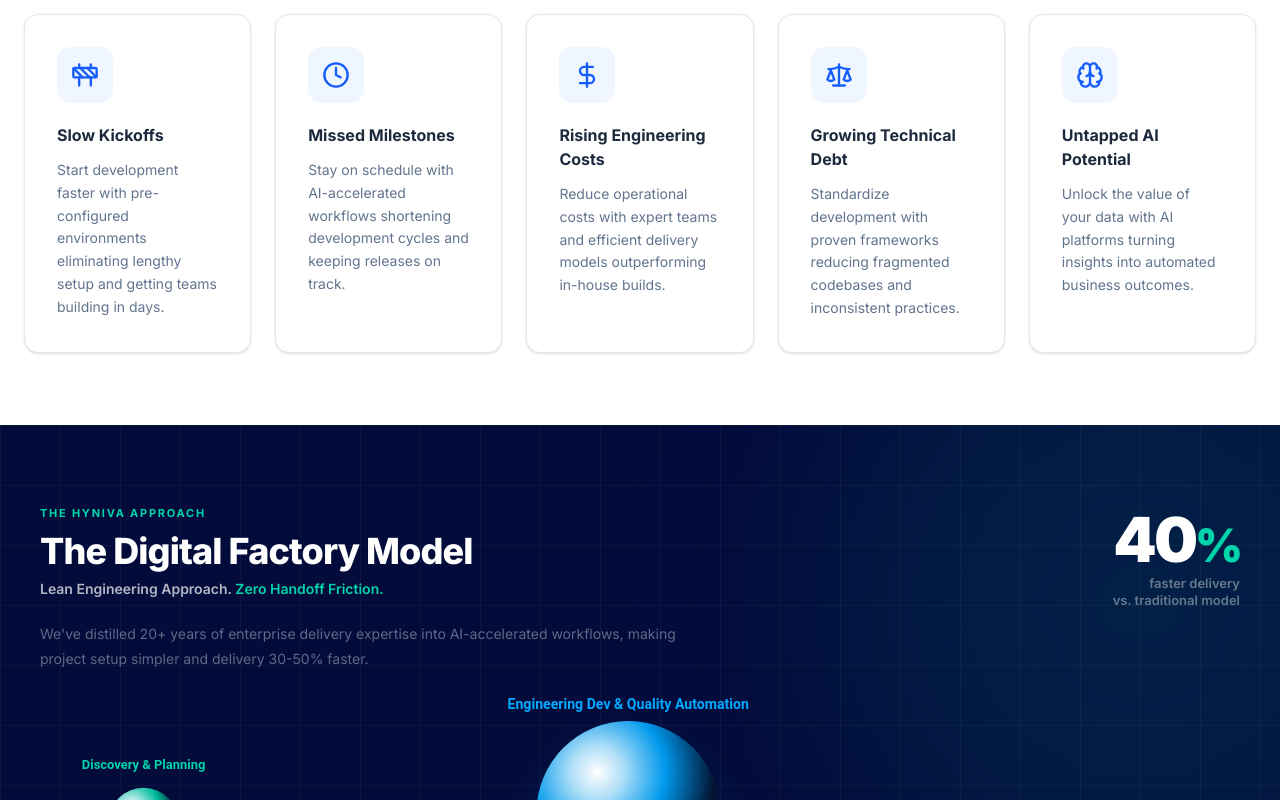
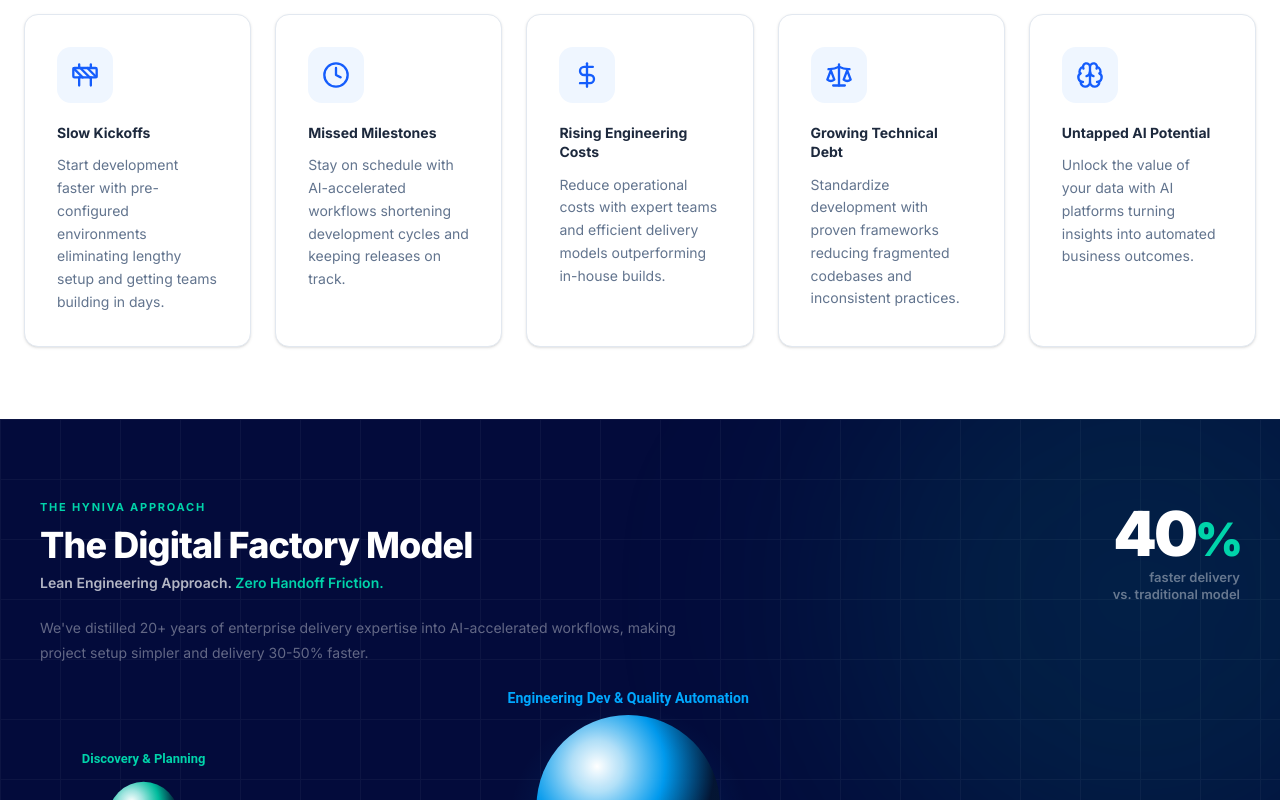
Before and after one commit to krishnavamsij/SimpleCube-Website, a Next.js app: page / in a window 1280 px wide. Shown: the part 1140-1940 px from the top of the page. Built offline with nearby package versions, Linux system fonts and the light colour scheme.

Commit message:
challenges: reduce title to text-sm so all titles fit on one line

```diff
--- a/src/components/challenges.tsx
+++ b/src/components/challenges.tsx
@@ -64,9 +64,7 @@
                                 </div>
 
                                 {/* Title */}
-                                <h3 className="text-base font-bold text-slate-800">
-                                    {challenge.title}
-                                </h3>
+                                <h3 className="text-sm font-bold text-slate-800 leading-snug">{challenge.title}</h3>
 
                                 {/* Description */}
                                 <p className="mt-3 text-sm leading-relaxed text-slate-500">
```
